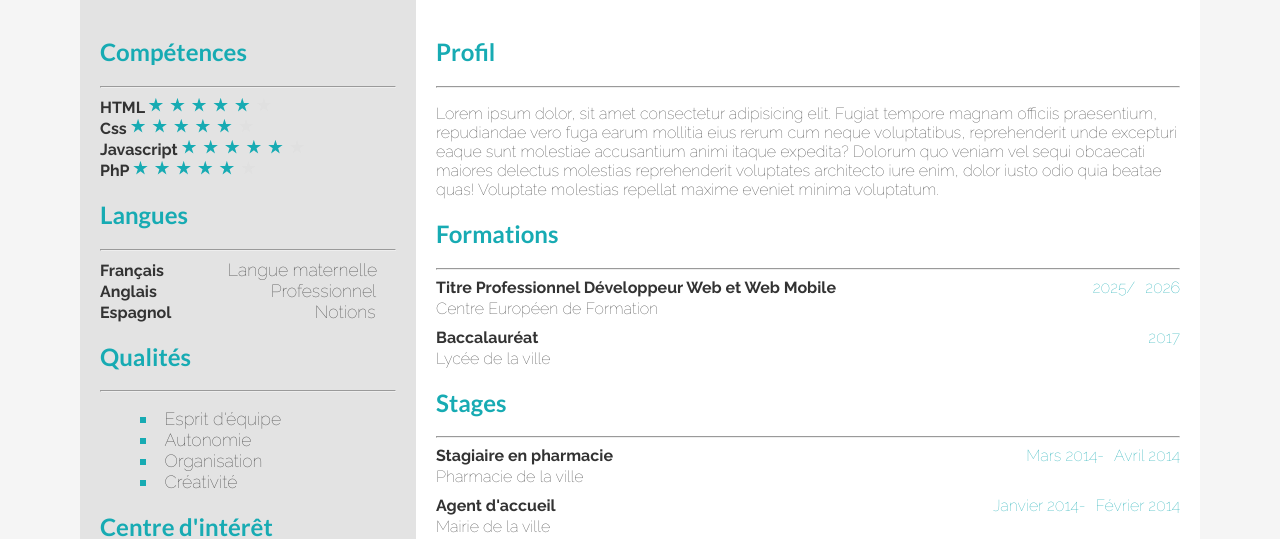
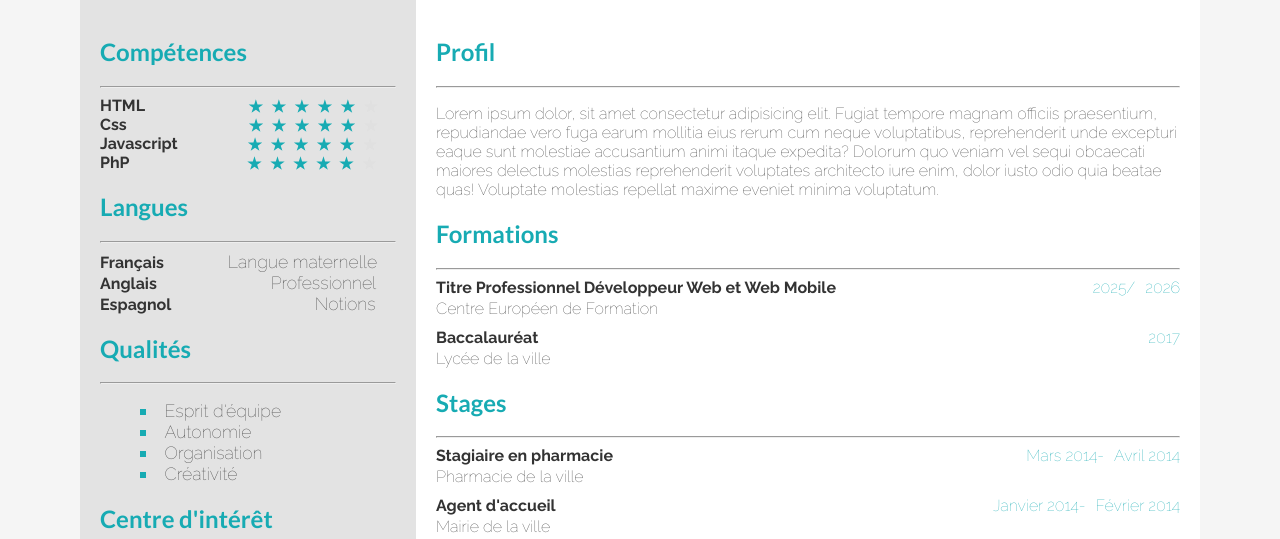
Before and after one commit to kennynewdvp/cv-prenom-nom, a plain HTML site: page index.html in a window 1280 px wide. Shown: the part 271-810 px from the top of the page. Drawn offline with Linux system fonts and the light colour scheme.

Commit message:
motification css étoile

```diff
--- a/assets/css/style.css
+++ b/assets/css/style.css
@@ -268,3 +268,26 @@ aside li span.es {
 .star.filled {
   background-color: #17abb3; /* étoile remplie */
 }
+
+.stars {
+  display: inline-flex;
+  gap: 6px; /* espace entre les étoiles */
+  vertical-align: middle;
+}
+
+/* Liste des compétences - ajustement du positionnement des étoiles */
+aside ul:first-of-type li:nth-child(1) .stars {
+    margin-left: 100px; /* HTML */
+}
+
+aside ul:first-of-type li:nth-child(2) .stars {
+    margin-left: 118px; /* CSS */
+}
+
+aside ul:first-of-type li:nth-child(3) .stars {
+    margin-left: 66px; /* JavaScript */
+}
+
+aside ul:first-of-type li:nth-child(4) .stars {
+    margin-left: 114px; /* PHP */
+}
```
